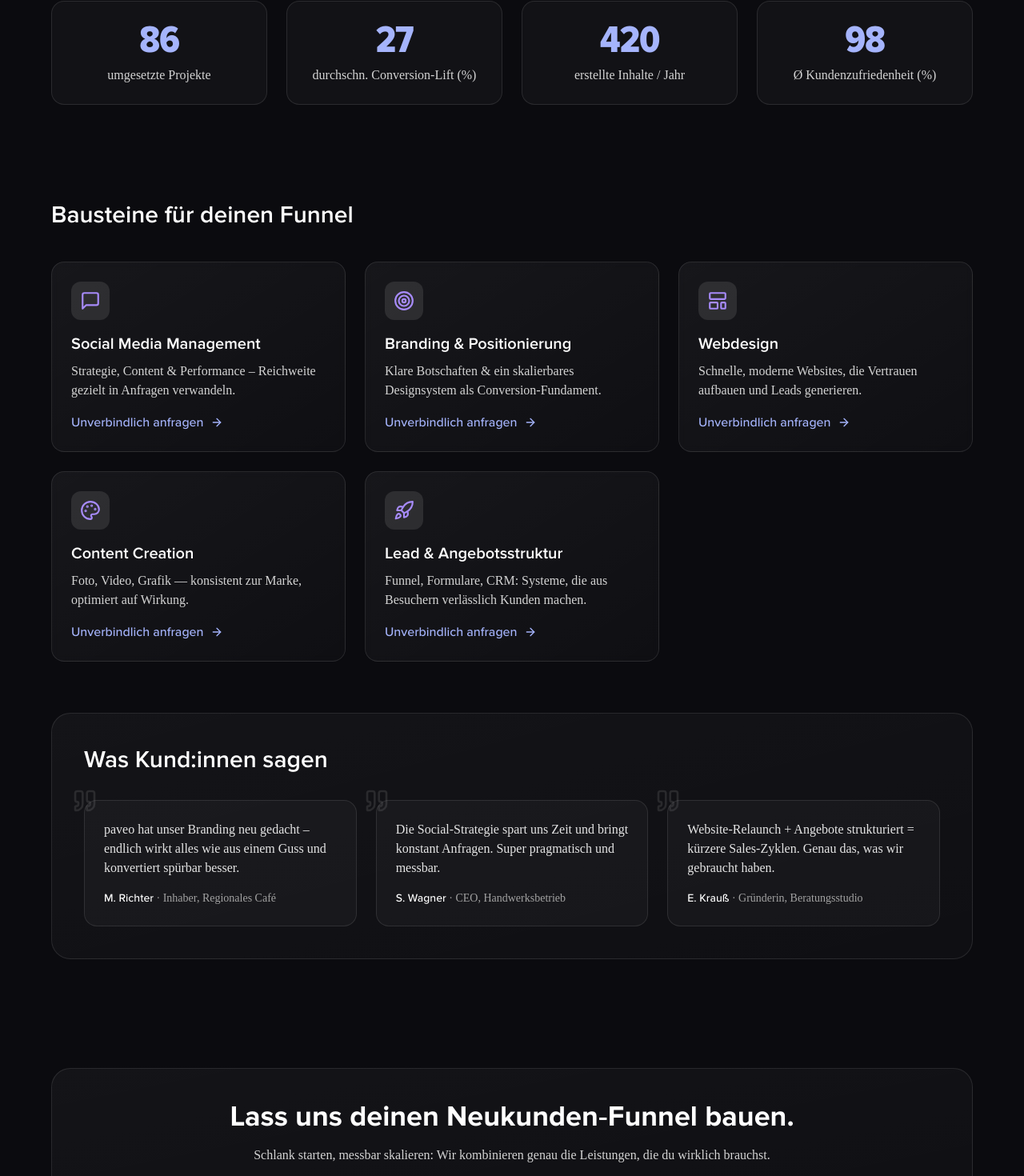
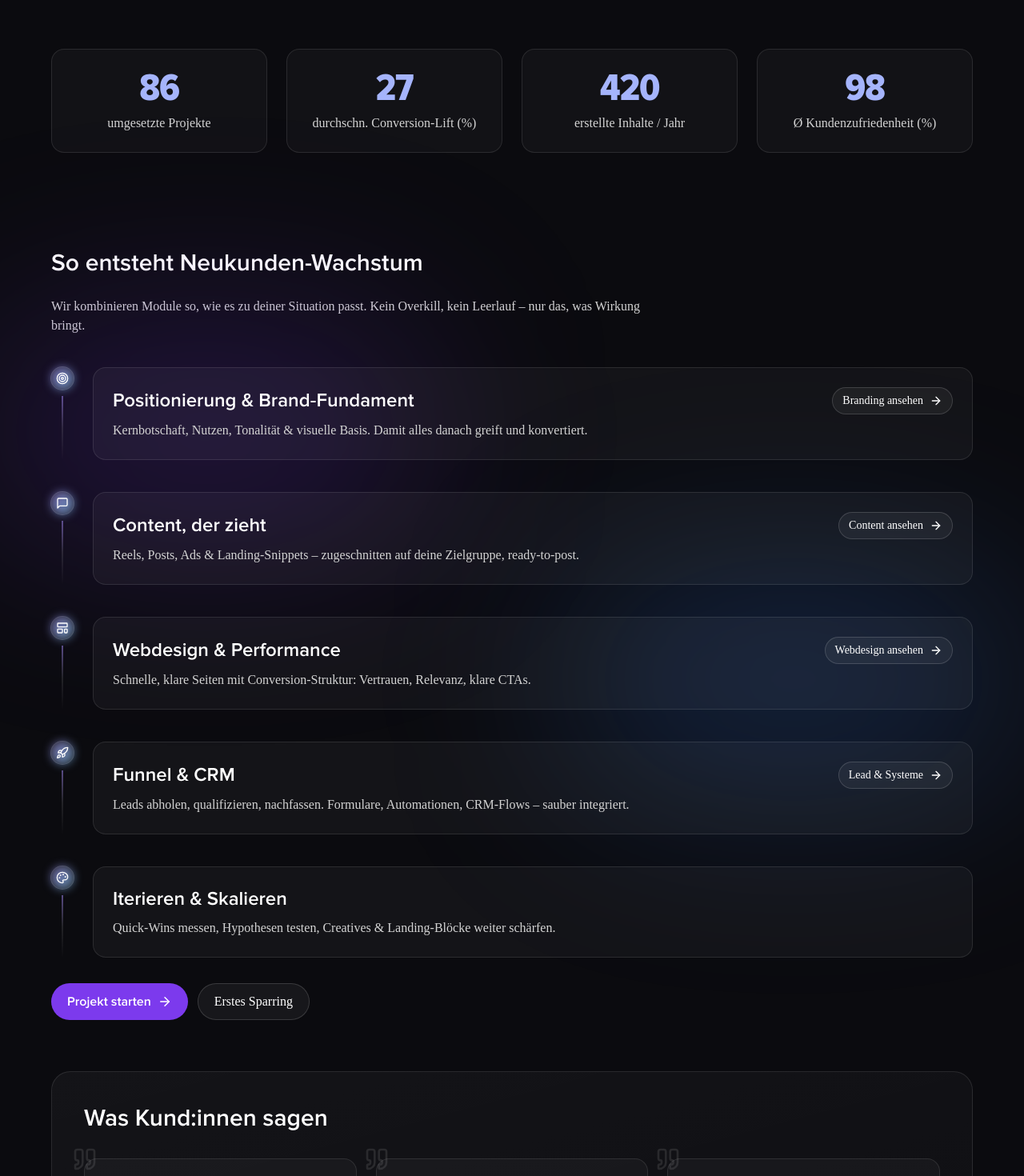
Before and after one commit to cyclebittt/pavewebyyyy, a Next.js app: page / in a window 1280 px wide. Shown: the part 774-2244 px from the top of the page at 80% size. Built offline with nearby package versions, Linux system fonts and the light colour scheme; a web font is replaced by a local one.

Commit message:
Update page.js

```diff
--- a/app/page.js
+++ b/app/page.js
@@ -4,11 +4,8 @@ import { useEffect, useRef, useState } from 'react';
 import Link from 'next/link';
 import Navbar from '@/components/layout/Navbar';
 import Footer from '@/components/layout/Footer';
-
-// AOS nur clientseitig laden
 import AOS from 'aos';
 import 'aos/dist/aos.css';
-
 import {
   ArrowRight,
   Sparkles,
@@ -51,9 +48,10 @@ function Stat({ label, value }) {
   const [visible, setVisible] = useState(false);
 
   useEffect(() => {
-    const io = new IntersectionObserver(([e]) => setVisible(e.isIntersecting), {
-      threshold: 0.35,
-    });
+    const io = new IntersectionObserver(
+      ([e]) => setVisible(e.isIntersecting),
+      { threshold: 0.35 }
+    );
     if (ref.current) io.observe(ref.current);
     return () => io.disconnect();
   }, []);
@@ -61,14 +59,58 @@ function Stat({ label, value }) {
   const n = useCountUp(value, 1400, 0, visible);
 
   return (
-    <div
-      ref={ref}
-      className="rounded-2xl border border-white/10 bg-white/[0.03] p-6 text-center"
-    >
+    <div ref={ref} className="rounded-2xl border border-white/10 bg-white/[0.03] p-6 text-center">
       <div className="text-4xl md:text-5xl font-extrabold tracking-tight text-indigo-300">
         {n.toLocaleString('de-DE')}
       </div>
       <div className="mt-2 text-neutral-300">{label}</div>
+    </div>
+  );
+}
+
+/* ---------------------------------
+   Service Node (für Service-Pfad)
+---------------------------------- */
+function ServiceNode({ icon, title, desc, cta, href, index }) {
+  return (
+    <div className="relative grid grid-cols-[28px,1fr] gap-4 md:gap-6">
+      {/* Node + Tail */}
+      <div className="flex flex-col items-center">
+        <span className="relative z-10 grid place-items-center w-7 h-7 rounded-full bg-white/10 ring-1 ring-white/20">
+          <span className="absolute inset-0 rounded-full bg-gradient-to-br from-violet-400/60 to-sky-300/60 blur-[6px]" />
+          <span className="relative text-white">{icon}</span>
+        </span>
+        {/* Linie nach unten */}
+        <span className="flex-1 w-[2px] bg-gradient-to-b from-violet-400/50 via-white/10 to-transparent mt-2" />
+      </div>
+
+      {/* Content */}
+      <div
+        className="group rounded-2xl border border-white/10 bg-white/[0.04] hover:bg-white/[0.06] transition-colors p-5 md:p-6"
+        data-aos="fade-up"
+        data-aos-delay={index * 120}
+      >
+        <div className="flex items-center justify-between gap-4">
+          <h3 className="text-xl md:text-2xl font-semibold">{title}</h3>
+          {cta && href && (
+            <Link
+              href={href}
+              className="hidden md:inline-flex items-center gap-2 rounded-full border border-white/15 bg-white/5 px-3 py-1.5 text-sm hover:border-white/30"
+            >
+              {cta} <ArrowRight size={16} />
+            </Link>
+          )}
+        </div>
+        <p className="mt-2 text-neutral-300">{desc}</p>
+        {cta && href && (
+          <Link
+            href={href}
+            className="mt-3 inline-flex md:hidden items-center gap-2 text-indigo-300"
+          >
+            {cta} <ArrowRight size={16} />
+          </Link>
+        )}
+      </div>
     </div>
   );
 }
@@ -78,51 +120,11 @@ export default function Home() {
 
   useEffect(() => {
     AOS.init({ duration: 600, once: true });
-    const handleResize = () =>
-      setFadeDir(window.innerWidth < 768 ? 'fade-down' : 'fade-right');
+    const handleResize = () => setFadeDir(window.innerWidth < 768 ? 'fade-down' : 'fade-right');
     handleResize();
     window.addEventListener('resize', handleResize, { passive: true });
     return () => window.removeEventListener('resize', handleResize);
   }, []);
-
-  // Services führen NICHT zu Unterseiten: wir leiten auf /request mit Query um
-  const services = [
-    {
-      title: 'Social Media Management',
-      desc:
-        'Strategie, Content & Performance – Reichweite gezielt in Anfragen verwandeln.',
-      icon: <MessageSquare size={26} className="text-violet-400" />,
-      q: 'social-media',
-    },
-    {
-      title: 'Branding & Positionierung',
-      desc:
-        'Klare Botschaften & ein skalierbares Designsystem als Conversion-Fundament.',
-      icon: <Target size={26} className="text-violet-400" />,
-      q: 'branding',
-    },
-    {
-      title: 'Webdesign',
-      desc:
-        'Schnelle, moderne Websites, die Vertrauen aufbauen und Leads generieren.',
-      icon: <LayoutTemplate size={26} className="text-violet-400" />,
-      q: 'webdesign',
-    },
-    {
-      title: 'Content Creation',
-      desc:
-        'Foto, Video, Grafik — konsistent zur Marke, optimiert auf Wirkung.',
-      icon: <Palette size={26} className="text-violet-400" />,
-      q: 'content',
-    },
-    {
-      title: 'Lead & Angebotsstruktur',
-      desc:
-        'Funnel, Formulare, CRM: Systeme, die aus Besuchern verlässlich Kunden machen.',
-      icon: <Rocket size={26} className="text-violet-400" />,
-      q: 'lead-system',
-    },
-  ];
 
   return (
     <div className="font-proxima bg-[#0B0B0F] text-white">
@@ -133,15 +135,15 @@ export default function Home() {
         <div className="pointer-events-none absolute inset-0 bg-[radial-gradient(1200px_600px_at_-10%_-10%,rgba(129,51,241,.35),transparent_60%),radial-gradient(900px_600px_at_120%_0%,rgba(56,189,248,.20),transparent_55%),linear-gradient(120deg,#0B0B0F_0%,#0E0E15_60%,#0B0B0F_100%)]" />
         <div className="relative px-5 md:px-16 pt-20 md:pt-28 pb-24 md:pb-32 text-center max-w-4xl mx-auto">
           <span className="inline-flex items-center gap-2 text-sm text-indigo-300/80 bg-white/5 ring-1 ring-white/10 px-3 py-1 rounded-full">
-            <Sparkles size={16} /> Messbare Neukundengewinnung
+            <Sparkles size={16} /> Neukunden durch digitale Systeme
           </span>
           <h1 className="mt-6 text-4xl md:text-6xl font-extrabold tracking-tight">
-            Wir gewinnen Neukunden
-            <span className="block text-indigo-300">durch digitale Lösungen.</span>
+            Wir generieren <span className="text-indigo-300">Neukunden</span> –
+            maßgeschneidert mit Branding, Content, Web & Funnels.
           </h1>
           <p className="mt-6 text-lg md:text-xl text-neutral-300">
-            Von Social Ads über Content bis Website & CRM: Wir bauen dir einen
-            schlanken Funnel, der zu dir passt — modular, messbar und skalierbar.
+            Keine Paket-Schubladen. Wir bauen dir den Mix, der wirklich wirkt:
+            Sichtbarkeit → Website → Funnel → CRM. Messbar, sauber, skalierbar.
           </p>
           <div className="mt-8 flex justify-center gap-4">
             <Link
@@ -164,8 +166,7 @@ export default function Home() {
       <section className="px-5 md:px-16 -mt-8 mb-6">
         <div className="rounded-2xl border border-white/10 bg-white/[0.04] backdrop-blur-sm p-4 md:p-5">
           <div className="flex flex-wrap items-center justify-center gap-3 md:gap-5">
-            {['KMU • DACH', 'Startups', 'Handwerk', 'Gastro', 'Dienstleister'].map(
-              (t, i) => (
+            {['KMU • DACH', 'Startups', 'Handwerk', 'Gastro', 'Dienstleister'].map((t, i) => (
               <span
                 key={t}
                 data-aos="fade-up"
@@ -174,8 +175,7 @@ export default function Home() {
               >
                 {t}
               </span>
-              )
-            )}
+            ))}
           </div>
         </div>
       </section>
@@ -190,39 +190,81 @@ export default function Home() {
         </div>
       </section>
 
-      {/* SERVICES (führen zu /request?service=...) */}
-      <section className="px-5 md:px-16 py-16">
-        <h2 className="text-2xl md:text-3xl font-semibold mb-10">
-          Bausteine für deinen Funnel
-        </h2>
-        <div className="grid grid-cols-1 md:grid-cols-3 gap-6">
-          {services.map(({ title, desc, icon, q }, i) => (
+      {/* SERVICE-PFAD (kreativ, vertikale Timeline) */}
+      <section className="px-5 md:px-16 py-10 md:py-16">
+        <h2 className="text-2xl md:text-3xl font-semibold mb-6">So entsteht Neukunden-Wachstum</h2>
+        <p className="text-neutral-300 mb-10 max-w-3xl">
+          Wir kombinieren Module so, wie es zu deiner Situation passt. Kein Overkill, kein Leerlauf –
+          nur das, was Wirkung bringt.
+        </p>
+
+        <div className="relative">
+          {/* sanfter, diagonaler Glow hinter der Timeline */}
+          <div className="pointer-events-none absolute -top-16 -left-24 h-72 w-[36rem] rounded-full bg-violet-600/20 blur-[120px]" />
+          <div className="pointer-events-none absolute top-1/3 -right-16 h-72 w-[36rem] rounded-full bg-blue-500/20 blur-[120px]" />
+
+          <div className="relative grid gap-10">
+            <ServiceNode
+              index={0}
+              icon={<Target size={16} />}
+              title="Positionierung & Brand‑Fundament"
+              desc="Kernbotschaft, Nutzen, Tonalität & visuelle Basis. Damit alles danach greift und konvertiert."
+              cta="Branding ansehen"
+              href="/services/branding"
+            />
+            <ServiceNode
+              index={1}
+              icon={<MessageSquare size={16} />}
+              title="Content, der zieht"
+              desc="Reels, Posts, Ads & Landing‑Snippets – zugeschnitten auf deine Zielgruppe, ready‑to‑post."
+              cta="Content ansehen"
+              href="/services/content"
+            />
+            <ServiceNode
+              index={2}
+              icon={<LayoutTemplate size={16} />}
+              title="Webdesign & Performance"
+              desc="Schnelle, klare Seiten mit Conversion‑Struktur: Vertrauen, Relevanz, klare CTAs."
+              cta="Webdesign ansehen"
+              href="/services/webdesign"
+            />
+            <ServiceNode
+              index={3}
+              icon={<Rocket size={16} />}
+              title="Funnel & CRM"
+              desc="Leads abholen, qualifizieren, nachfassen. Formulare, Automationen, CRM‑Flows – sauber integriert."
+              cta="Lead & Systeme"
+              href="/services/lead"
+            />
+            <ServiceNode
+              index={4}
+              icon={<Palette size={16} />}
+              title="Iterieren & Skalieren"
+              desc="Quick‑Wins messen, Hypothesen testen, Creatives & Landing‑Blöcke weiter schärfen."
+            />
+          </div>
+        </div>
+
+        <div className="mt-8 flex flex-wrap gap-3">
           <Link
-              key={title}
-              href={`/request?service=${encodeURIComponent(q)}`}
-              data-aos={fadeDir}
-              data-aos-delay={i * 100}
-              className="rounded-2xl bg-gradient-to-br from-white/5 to-white/[0.02] border border-white/10 p-6 backdrop-blur-sm hover:bg-white/[0.06] transition-colors flex flex-col"
+            href="/request"
+            className="px-5 py-2.5 rounded-full bg-violet-600 hover:bg-violet-500 transition-colors font-semibold inline-flex items-center gap-2"
           >
-              <div className="w-12 h-12 rounded-xl bg-white/10 flex items-center justify-center">
-                {icon}
-              </div>
-              <h3 className="mt-4 text-xl font-semibold">{title}</h3>
-              <p className="mt-2 text-neutral-300">{desc}</p>
-              <span className="mt-4 inline-flex items-center gap-2 text-indigo-300 font-medium">
-                Unverbindlich anfragen <ArrowRight size={16} />
-              </span>
+            Projekt starten <ArrowRight size={18} />
           </Link>
-          ))}
+          <Link
+            href="/contact"
+            className="px-5 py-2.5 rounded-full border border-white/15 hover:border-white/30 bg-white/5 transition-colors"
+          >
+            Erstes Sparring
+          </Link>
         </div>
       </section>
 
       {/* TESTIMONIALS */}
       <section className="px-5 md:px-16 pb-8 md:pb-14">
         <div className="rounded-3xl border border-white/10 bg-gradient-to-br from-white/[0.04] to-white/[0.02] p-6 md:p-10">
-          <h2 className="text-2xl md:text-3xl font-semibold mb-8">
-            Was Kund:innen sagen
-          </h2>
+          <h2 className="text-2xl md:text-3xl font-semibold mb-8">Was Kund:innen sagen</h2>
           <div className="grid grid-cols-1 md:grid-cols-3 gap-6">
             {[
               {
@@ -265,11 +307,10 @@ export default function Home() {
       <section className="px-5 md:px-16 py-16 md:py-20 text-center">
         <div className="rounded-3xl border border-white/10 bg-gradient-to-br from-white/[0.04] to-white/[0.02] p-10">
           <h2 className="text-3xl md:text-4xl font-bold">
-            Lass uns deinen Neukunden‑Funnel bauen.
+            Bereit, planbar Neukunden zu gewinnen?
           </h2>
           <p className="mt-4 text-neutral-300 max-w-2xl mx-auto">
-            Schlank starten, messbar skalieren: Wir kombinieren genau die
-            Leistungen, die du wirklich brauchst.
+            Lass uns kurz sprechen – wir skizzieren dir einen modularen, schlanken Weg zur Wirkung.
           </p>
           <div className="mt-6 flex justify-center gap-4">
             <Link
@@ -279,10 +320,10 @@ export default function Home() {
               Termin vereinbaren <ArrowRight size={18} />
             </Link>
             <Link
-              href="/contact"
+              href="/services/branding"
               className="px-6 py-3 rounded-full border border-white/15 hover:border-white/30 bg-white/5 transition-colors font-semibold"
             >
-              Kurzes Sparring buchen
+              Leistungen ansehen
             </Link>
           </div>
         </div>
```
Lines whose indentation alone changed are shown as unchanged.
